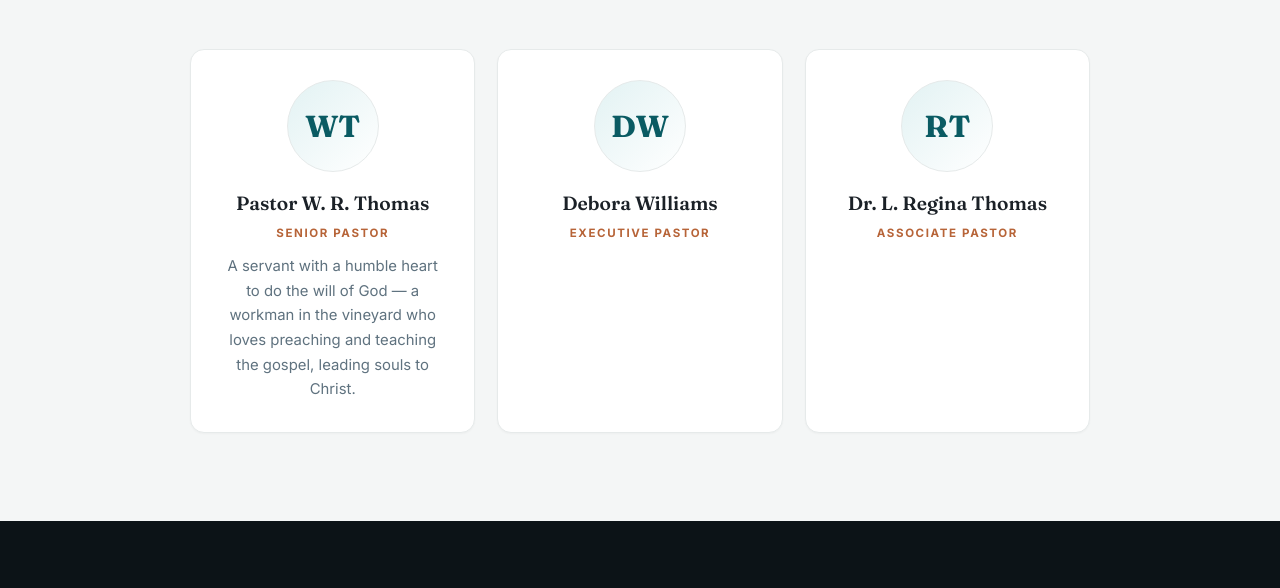
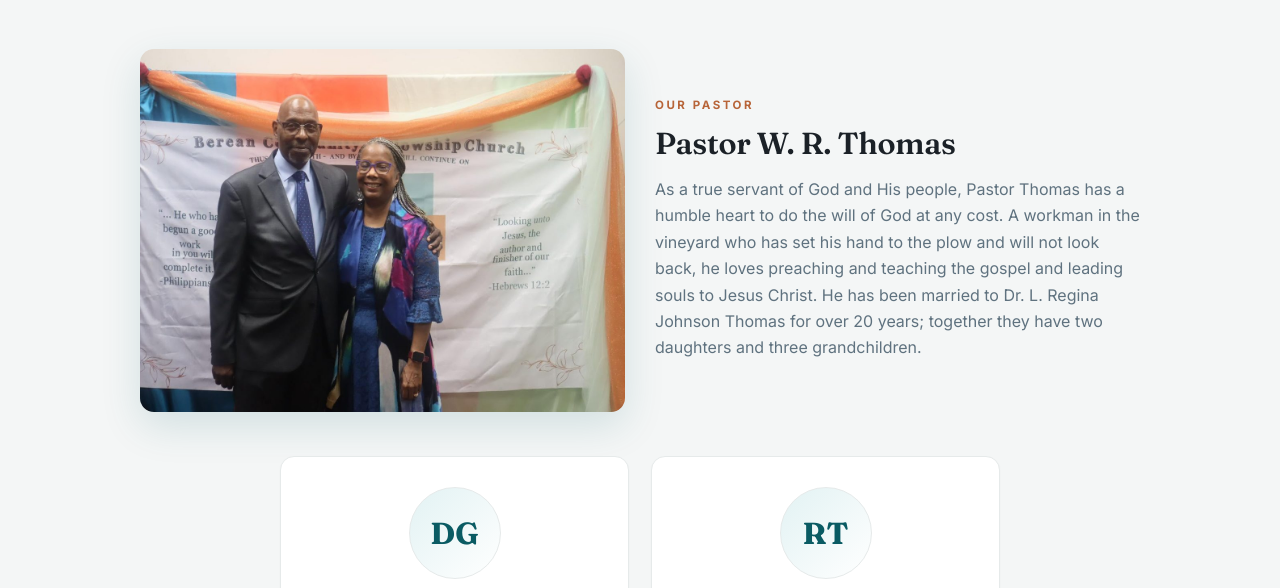
Before and after one commit to bcfc1media-collab/berean-site, a plain HTML site: page about.html in a window 1280 px wide. Shown: the part 2681-3269 px from the top of the page. Drawn offline with Linux system fonts and the light colour scheme.

Commit message:
Add real FB photos: Pastor Thomas portrait on Leadership; church-exterior group on About banner; fellowship on Connect banner; fix Rev. Deborah Grays-Williams
Co-Authored-By: Claude Opus 4.8 <noreply@anthropic.com>

```diff
--- a/about.html
+++ b/about.html
@@ -92,9 +92,18 @@
       <h2>Shepherding the Berean family</h2>
       <p>Berean is led by a dedicated team committed to the faithful teaching of God&rsquo;s Word and the care of His people.</p>
     </div>
-    <div class="grid autogrid" style="max-width:900px;margin:0 auto">
-      <div class="card leader"><div class="ava">WT</div><b>Pastor W. R. Thomas</b><div class="role">Senior Pastor</div><p>A servant with a humble heart to do the will of God — a workman in the vineyard who loves preaching and teaching the gospel, leading souls to Christ.</p></div>
-      <div class="card leader"><div class="ava">DW</div><b>Debora Williams</b><div class="role">Executive Pastor</div></div>
+    <!-- Pastor feature -->
+    <div class="visit-grid" style="align-items:center;max-width:1000px;margin:0 auto 44px">
+      <img src="assets/pastor-lead.jpg" alt="Pastor W. R. Thomas and the First Lady" style="width:100%;border-radius:14px;box-shadow:0 14px 40px rgba(10,91,99,.14)" />
+      <div>
+        <p class="eyebrow">Our Pastor</p>
+        <h3 style="font-size:1.9rem;margin:.4rem 0 .8rem">Pastor W. R. Thomas</h3>
+        <p style="color:var(--muted)">As a true servant of God and His people, Pastor Thomas has a humble heart to do the will of God at any cost. A workman in the vineyard who has set his hand to the plow and will not look back, he loves preaching and teaching the gospel and leading souls to Jesus Christ. He has been married to Dr. L. Regina Johnson Thomas for over 20 years; together they have two daughters and three grandchildren.</p>
+      </div>
+    </div>
+    <!-- Team cards -->
+    <div class="grid autogrid" style="max-width:720px;margin:0 auto">
+      <div class="card leader"><div class="ava">DG</div><b>Rev. Deborah Grays-Williams</b><div class="role">Executive Pastor</div></div>
       <div class="card leader"><div class="ava">RT</div><b>Dr. L. Regina Thomas</b><div class="role">Associate Pastor</div></div>
     </div>
   </div>
```
Also changed, not shown: assets/banner-about.jpg, assets/banner-connect.jpg, assets/pastor-lead.jpg (added).
